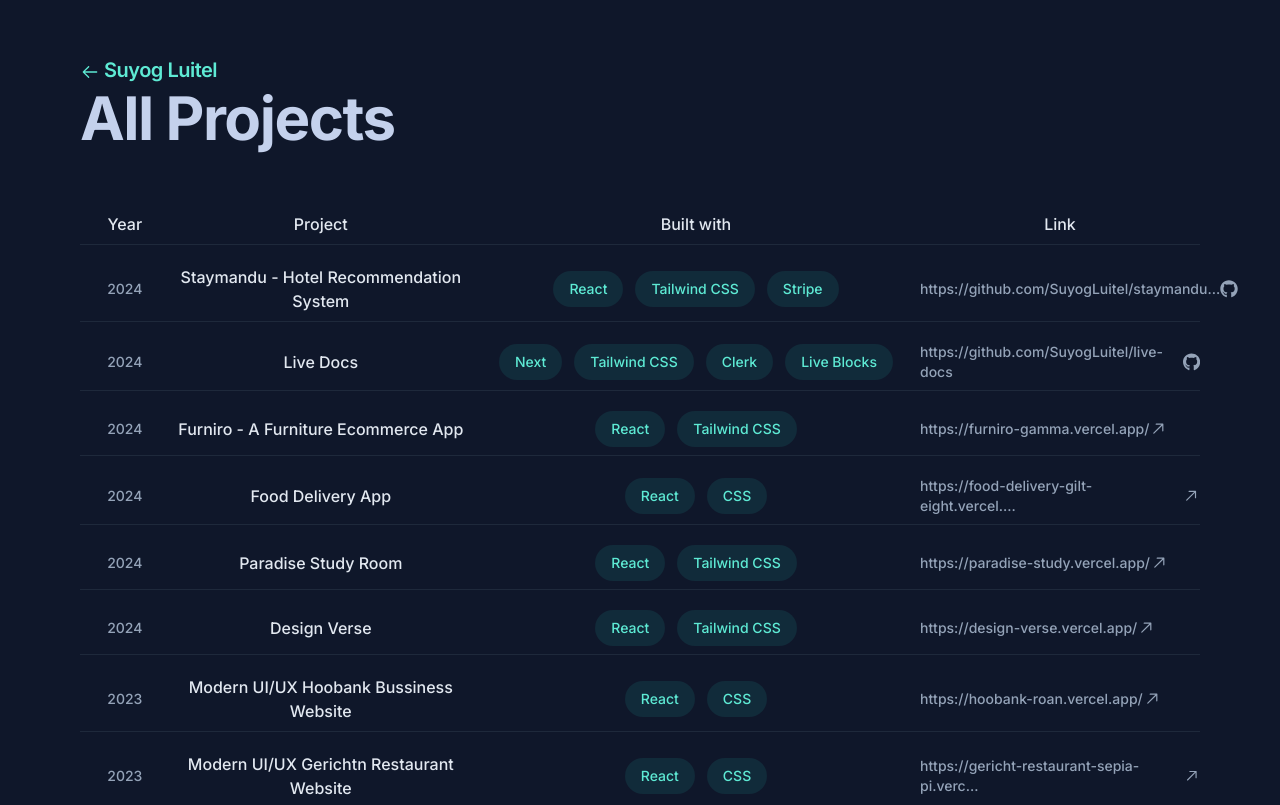
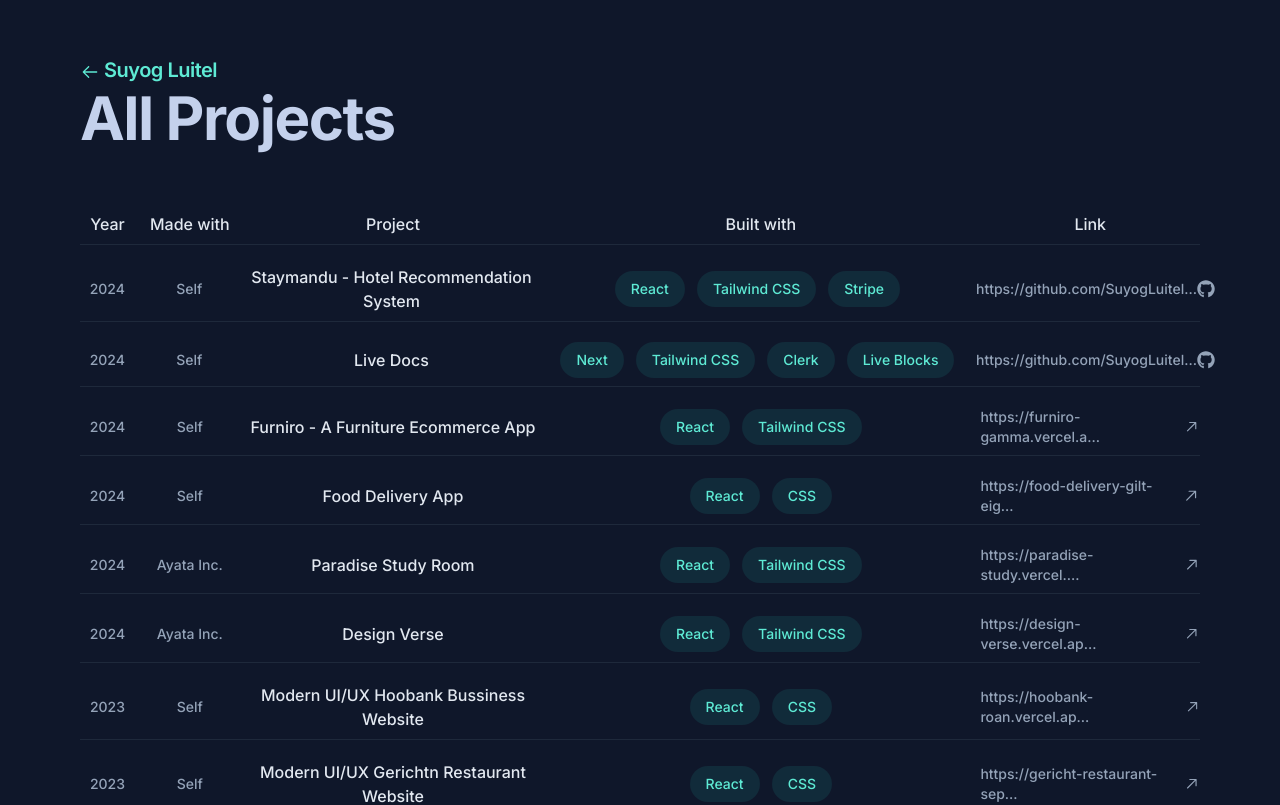
Before and after one commit to SuyogLuitel/Portfolio-Website, a React (Vite) app: page /archive in a window 1280 px wide. Shown: the top 805 px of the page. Built offline with nearby package versions, Linux system fonts and the light colour scheme.

Commit message:
feat: made with added in archieve table

```diff
--- a/src/assets/projects.json
+++ b/src/assets/projects.json
@@ -52,7 +52,7 @@
     "home": true,
     "github": false,
     "year": "2024",
-    "madeAt": "Self"
+    "madeAt": "Ayata Inc."
   },
   {
     "image": "/project4.png",
@@ -63,7 +63,7 @@
     "home": false,
     "github": false,
     "year": "2024",
-    "madeAt": "Self"
+    "madeAt": "Ayata Inc."
   },
   {
     "image": "/project3.png",
--- a/src/pages/Archive.jsx
+++ b/src/pages/Archive.jsx
@@ -31,10 +31,11 @@
 
       <div className="mt-16">
         <div className="flex items-center text-slate-200 leading-normal text-base font-medium border-b border-slate-800 pb-2">
-          <div className="w-[8%] text-center">Year</div>
+          <div className="w-[5%] text-center">Year</div>
+          <div className="w-[10%] text-center">Made with</div>
           <div className="w-[27%] text-center">Project</div>
           <div className="w-[40%] text-center">Built with</div>
-          <div className="w-[25%] text-center">Link</div>
+          <div className="w-[20%] text-center">Link</div>
         </div>
 
         {data?.map((item, index) => (
@@ -42,8 +43,11 @@
             key={index}
             className="flex items-center text-slate-200 leading-normal text-base font-medium my-5 border-b border-slate-800 pb-2"
           >
-            <div className="w-[8%] text-center text-sm text-[#94A3B8]">
+            <div className="w-[5%] text-center text-sm text-[#94A3B8]">
               {item?.year}
+            </div>
+            <div className="w-[10%] text-center text-sm text-[#94A3B8]">
+              {item?.madeAt}
             </div>
             <div className="w-[27%] text-center">{item?.name}</div>
             <div className="w-[40%] flex items-center justify-center flex-wrap gap-3">
@@ -59,10 +63,10 @@
             <Link
               to={item?.link}
               target="_blank"
-              className="w-[25%] flex items-center justify-start"
+              className="w-[20%] flex items-center justify-start"
             >
               <div className="text-sm flex items-center text-[#94A3B8] cursor-pointer hover:text-teal-300 hover:underline">
-                <span>{shortenText(item?.link, 40)}</span>
+                <span>{shortenText(item?.link, 30)}</span>
                 {item?.github ? (
                   <FaGithub className="text-lg" />
                 ) : (
```
